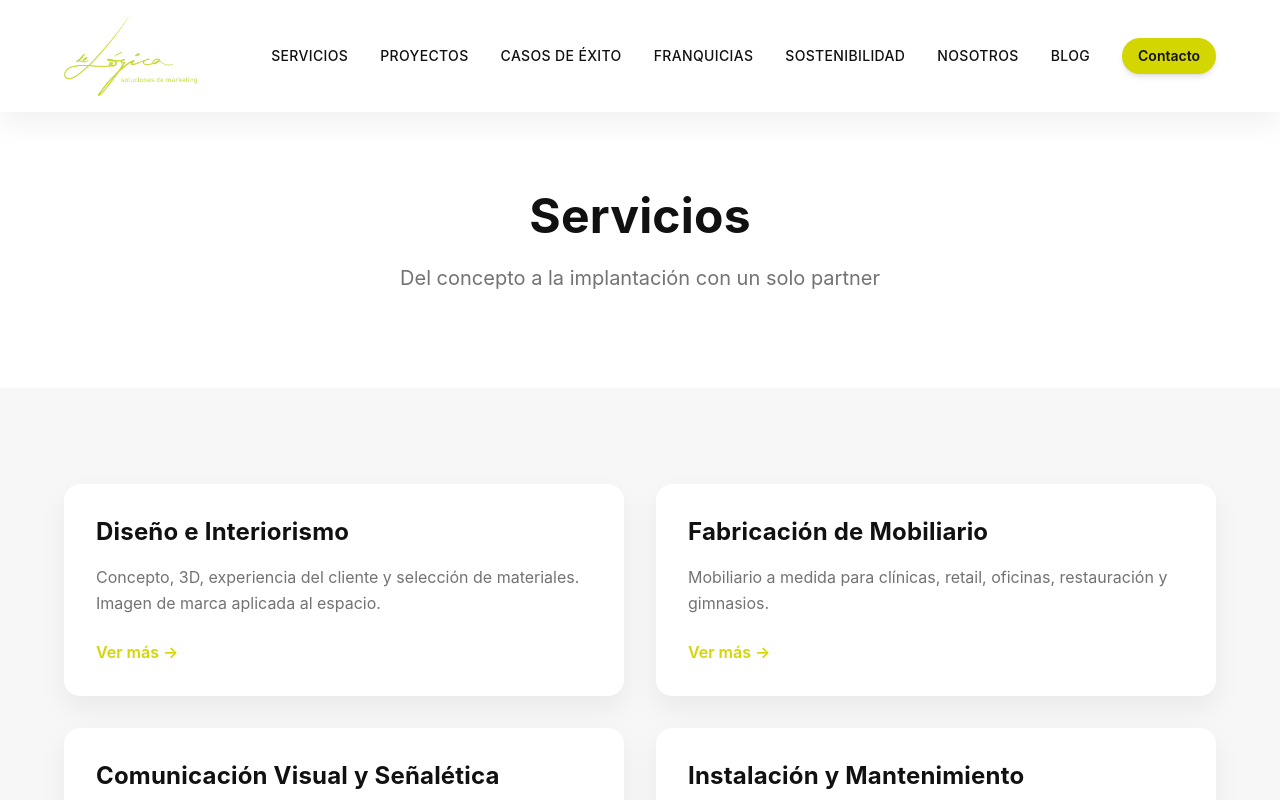
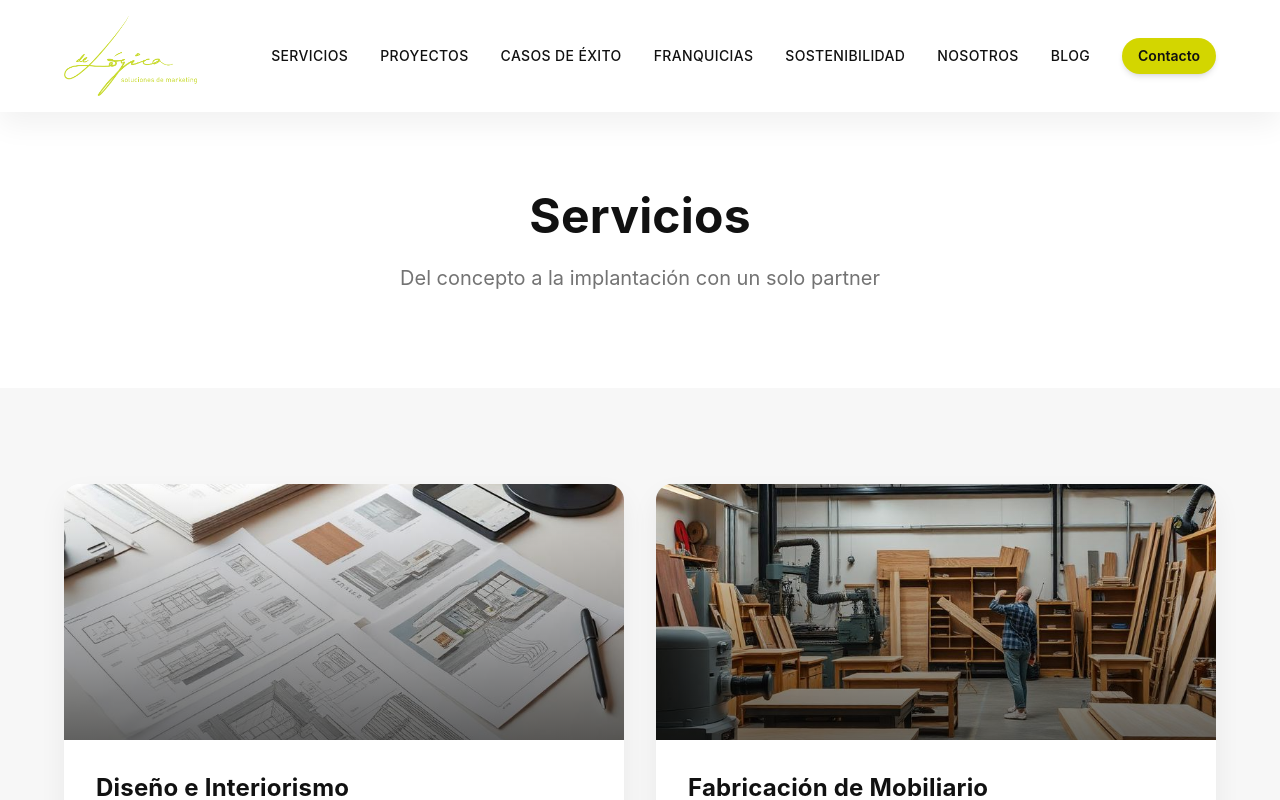
Before and after one commit to juanmigonzalez40-hub/de-logica-spaces, a React (Vite) app: page /servicios in a window 1280 px wide. Shown: the top 800 px of the page. Built offline with nearby package versions, Linux system fonts and the light colour scheme; the HTML template or start-up script is replaced by a standard one.

Commit message:
Add images to service pages

```diff
--- a/src/pages/Servicios.tsx
+++ b/src/pages/Servicios.tsx
@@ -2,6 +2,10 @@ import { Link } from "react-router-dom";
 import { Button } from "@/components/ui/button";
 import { Building2 } from "lucide-react";
 import { CTAStrip } from "@/components/sections/CTAStrip";
+import tileDiseno from "@/assets/tile-diseno.jpg";
+import tileFabricacion from "@/assets/tile-fabricacion.jpg";
+import tileSenaletica from "@/assets/tile-senaletica.jpg";
+import tileInstalacion from "@/assets/tile-instalacion.jpg";
 
 const services = [
   {
@@ -9,23 +13,27 @@ const services = [
     description:
       "Concepto, 3D, experiencia del cliente y selección de materiales. Imagen de marca aplicada al espacio.",
     href: "/servicios/diseno",
+    image: tileDiseno,
   },
   {
     title: "Fabricación de Mobiliario",
     description: "Mobiliario a medida para clínicas, retail, oficinas, restauración y gimnasios.",
     href: "/servicios/mobiliario",
+    image: tileFabricacion,
   },
   {
     title: "Comunicación Visual y Señalética",
     description:
       "Rótulos, letras corpóreas, pantallas, vinilos e impresión de gran formato.",
     href: "/servicios/senaletica",
+    image: tileSenaletica,
   },
   {
     title: "Instalación y Mantenimiento",
     description:
       "Equipos propios de montaje, planificación por hitos y servicio postventa.",
     href: "/servicios/instalacion",
+    image: tileInstalacion,
   },
 ];
 
@@ -50,8 +58,17 @@ const Servicios = () => {
               <Link
                 key={index}
                 to={service.href}
-                className="bg-background rounded-2xl p-8 shadow-elegant hover:shadow-xl transition-all group"
+                className="bg-background rounded-2xl overflow-hidden shadow-elegant hover:shadow-xl transition-all group"
               >
+                <div className="relative h-64 overflow-hidden">
+                  <img
+                    src={service.image}
+                    alt={service.title}
+                    className="w-full h-full object-cover transition-transform duration-500 group-hover:scale-110"
+                  />
+                  <div className="absolute inset-0 bg-gradient-to-t from-black/60 to-transparent" />
+                </div>
+                <div className="p-8">
                   <h3 className="text-2xl font-bold mb-4 group-hover:text-accent transition-colors">
                     {service.title}
                   </h3>
@@ -59,6 +76,7 @@ const Servicios = () => {
                   <span className="text-accent font-semibold group-hover:underline">
                     Ver más →
                   </span>
+                </div>
               </Link>
             ))}
           </div>
```
Lines whose indentation alone changed are shown as unchanged.
